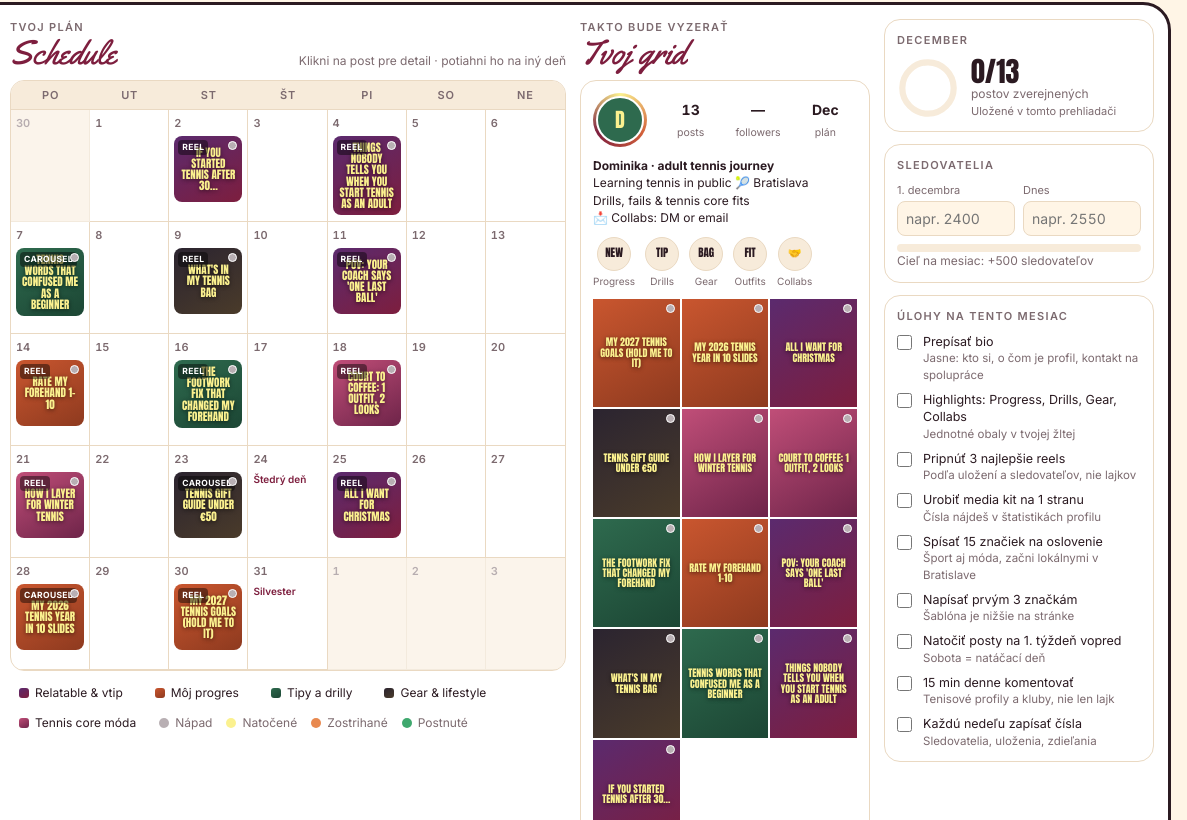
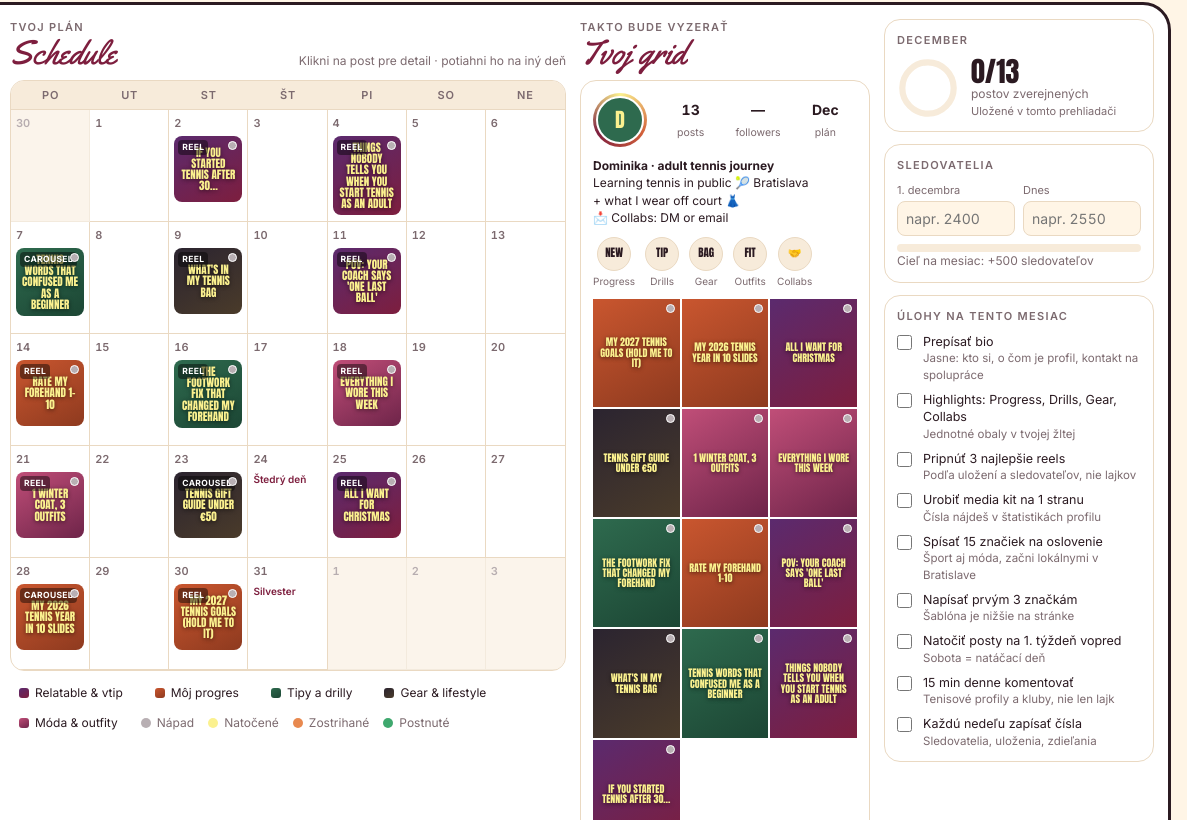
Before and after one commit to Domkakorcok/social-plan, a plain HTML site: page index.html in a window 1280 px wide. Shown: the part 300-1120 px from the top of the page, 93-1280 px from the left. Drawn offline with Linux system fonts and the light colour scheme.

Commit message:
Make fashion pillar about everyday outfits, not only tennis
Co-Authored-By: Claude Opus 5.5 <noreply@anthropic.com>

```diff
--- a/index.html
+++ b/index.html
@@ -240,7 +240,7 @@ button{font:inherit;color:inherit;cursor:pointer}
           <div class="bio">
             <b>Dominika · adult tennis journey</b>
             Learning tennis in public 🎾 Bratislava<br>
-            Drills, fails &amp; tennis core fits<br>
+            + what I wear off court 👗<br>
             📩 Collabs: DM or email
           </div>
           <div class="hl"><div><i>NEW</i>Progress</div><div><i>TIP</i>Drills</div><div><i>BAG</i>Gear</div><div><i>FIT</i>Outfits</div><div><i>🤝</i>Collabs</div></div>
@@ -317,9 +317,9 @@ button{font:inherit;color:inherit;cursor:pointer}
         <p class="hint" style="margin:0">V angličtine, ako tvoj profil. Doplň meno značky a jeden konkrétny nápad.</p>
         <pre class="dm" id="dm">Hi [Brand] team! 👋
 
-I'm Dominika (@domkakorcok), I share my adult tennis journey from Bratislava. My audience is mostly 25–35, active and just getting into tennis, exactly the people who are shopping for their first proper gear.
+I'm Dominika (@domkakorcok) from Bratislava, I share my adult tennis journey and my everyday outfits. My audience is mostly 25–35, active and just getting into tennis, exactly the people who are shopping for their first proper gear.
 
-I've been using [product] in my sessions and I'd love to create a reel showing it in real training: [one concrete idea, e.g. "What's in my tennis bag" or a court-to-coffee outfit reel].
+I've been using [product] in my sessions and I'd love to create a reel showing it in real training: [one concrete idea, e.g. "What's in my tennis bag" or a weekly outfit reel].
 
 Recent reels get around [X] views and [Y] saves. Happy to send my media kit.
 
@@ -348,11 +348,11 @@ Dominika 🎾</pre>
 
 <script>
 const PILLARS={
-  relatable:{name:"Relatable & vtip",pct:"30%",cls:"p-relatable",desc:"Hooky, v ktorých sa ľudia nájdu. Najviac zdieľaní, prinášajú nových sledovateľov.",brands:"Priťahuje: lifestyle a nápojové značky"},
+  relatable:{name:"Relatable & vtip",pct:"25%",cls:"p-relatable",desc:"Hooky, v ktorých sa ľudia nájdu. Najviac zdieľaní, prinášajú nových sledovateľov.",brands:"Priťahuje: lifestyle a nápojové značky"},
   progress:{name:"Môj progres",pct:"20%",cls:"p-progress",desc:"Učenie sa tenisu v dospelosti, pred a po, výzvy. Ľudia ti fandia a vracajú sa.",brands:"Priťahuje: kluby, trénerov, hodinky"},
   tips:{name:"Tipy a drilly",pct:"15%",cls:"p-tips",desc:"Krátke návody, čo ti pomohlo. Ľudia si ich ukladajú, čo algoritmus miluje.",brands:"Priťahuje: športové obchody, rakety"},
   gear:{name:"Gear & lifestyle",pct:"15%",cls:"p-gear",desc:"Taška, rakety, rána pred tréningom, regenerácia. Ukážka, že vieš produkt nakrútiť.",brands:"Priťahuje: športové obchody, nápoje, regeneráciu"},
-  fashion:{name:"Tennis core móda",pct:"20%",cls:"p-fashion",desc:"Outfity na kurt aj do mesta. Pozerajú ich aj ľudia, čo tenis nehrajú, takže prinášajú nových sledovateľov.",brands:"Priťahuje: módne značky, butiky, šperky, kozmetiku"}
+  fashion:{name:"Móda & outfity",pct:"25%",cls:"p-fashion",desc:"Tvoje outfity mimo kurtu: do práce, do mesta, na víkend. Zaujmú aj ľudí, ktorí tenis nehrajú, a profil je tak zaujímavý pre oveľa viac značiek.",brands:"Priťahuje: módne značky, butiky, šperky, kozmetiku"}
 };
 const STATUSES=[["idea","Nápad"],["shot","Natočené"],["edited","Zostrihané"],["posted","Postnuté"]];
 const POSTS=[
@@ -384,14 +384,14 @@ const POSTS=[
   idea:"Jedna konkrétna rada od trénera, ktorá ti pomohla. Ukáž zle a potom dobre.",
   shots:["Zle: stojíš na mieste, úder z ruky","Text s radou (napr. malé kroky pred úderom)","Dobre: rovnaký úder s pohybom nôh"],
   caption:"My coach told me this once and my forehand finally made sense.\nTry it next session 👇",tags:"#tennisfootwork #forehand #tennistips #tenniscoach",cta:"Ulož si to"},
- {id:"p8",date:"2026-12-18",pillar:"fashion",fmt:"REEL",hook:"Court to coffee: 1 outfit, 2 looks",hook2:"Just add a coat",
-  idea:"Prechodový reel: ten istý základ (sukňa alebo legíny, top) najprv na kurte, po strihu s kabátom, taškou a šperkami v kaviarni. Najlepší typ videa pre módne značky.",
-  shots:["Na kurte: úder a pohľad do kamery","Strih na tlesknutie alebo prehodenie bundy","To isté oblečenie s kabátom, taškou a šperkami","Kaviareň: káva v ruke, chôdza ku kamere"],
-  caption:"Same base, two vibes. 🎾➡️☕\nTennis core but make it city.\nOutfit details in comments.",tags:"#tenniscore #courttocoffee #tennisoutfit #ootd #tennisstyle",cta:"Odkazy na kúsky v komentároch, označ značky"},
- {id:"p9",date:"2026-12-21",pillar:"fashion",fmt:"REEL",hook:"How I layer for winter tennis",hook2:"Arrive Siberia, leave Dubai",
-  idea:"Módny post s vtipom: prídeš vo vrstvách a postupne ich zhadzuješ. Pri každej vrstve krátky text, čo to je. Ľudia si to uložia na zimu.",
-  shots:["Príchod v bunde, šále a čiapke","Každá vrstva dole na strih: bunda, mikina, dlhý rukáv","Na konci v tričku a sukni, prvý úder"],
-  caption:"Winter tennis layering, from Siberia to Dubai in 10 minutes. ❄️➡️☀️\n1. Puffer\n2. Hoodie\n3. Long sleeve\n4. The actual outfit\nSave for your next cold session 📌",tags:"#wintertennis #tenniscore #tennisoutfit #layering #indoortennis",cta:"Ulož si to"},
+ {id:"p8",date:"2026-12-18",pillar:"fashion",fmt:"REEL",hook:"Everything I wore this week",hook2:"Monday to Sunday",
+  idea:"Jednoduchý outfit reel: každý deň pár sekúnd v zrkadle alebo pri dverách, keď odchádzaš. Natáčaš priebežne, nič extra. Pre módne značky je to najlepšia ukážka štýlu.",
+  shots:["Po–Ne: každý deň 2–3 s v rovnakom mieste a z rovnakého uhla","Pri každom dni malý text: deň + kam idem (work, dinner, tennis…)","Na konci: „which day wins?“"],
+  caption:"A week of outfits, from office to court to dinner. 👗\nWhich day wins? 1–7 👇\nDetails in comments.",tags:"#whatiwore #outfitoftheweek #ootd #weeklyoutfits #everydaystyle",cta:"Komentár: číslo dňa · označ značky"},
+ {id:"p9",date:"2026-12-21",pillar:"fashion",fmt:"REEL",hook:"1 winter coat, 3 outfits",
+  idea:"Jeden kabát alebo bunda, ktorú už máš, a pod ňou tri rôzne outfity: do práce, na víkend, na večer. Strih na tlesknutie alebo otočenie.",
+  shots:["Kabát zapnutý, pohľad do kamery","Otočenie alebo tlesknutie → outfit 1 (práca)","Outfit 2 (víkend, tenisky)","Outfit 3 (večer, šperky)"],
+  caption:"One coat, three moods. 🧥\nWork, weekend or dinner, which one is your favourite?",tags:"#winteroutfit #oneitemthreeways #ootd #winterstyle #styleinspo",cta:"Ulož si to na zimu"},
  {id:"p10",date:"2026-12-23",pillar:"gear",fmt:"CAROUSEL",hook:"Tennis gift guide under €50",
   idea:"Karusel s 6–8 darčekmi pre tenistov. Skvelý dôvod napísať značkám ešte začiatkom decembra.",
   shots:["Titulná strana s hookom","Jeden darček na slide: fotka + cena + prečo","Posledný slide: „Save for last-minute gifts“"],
```
